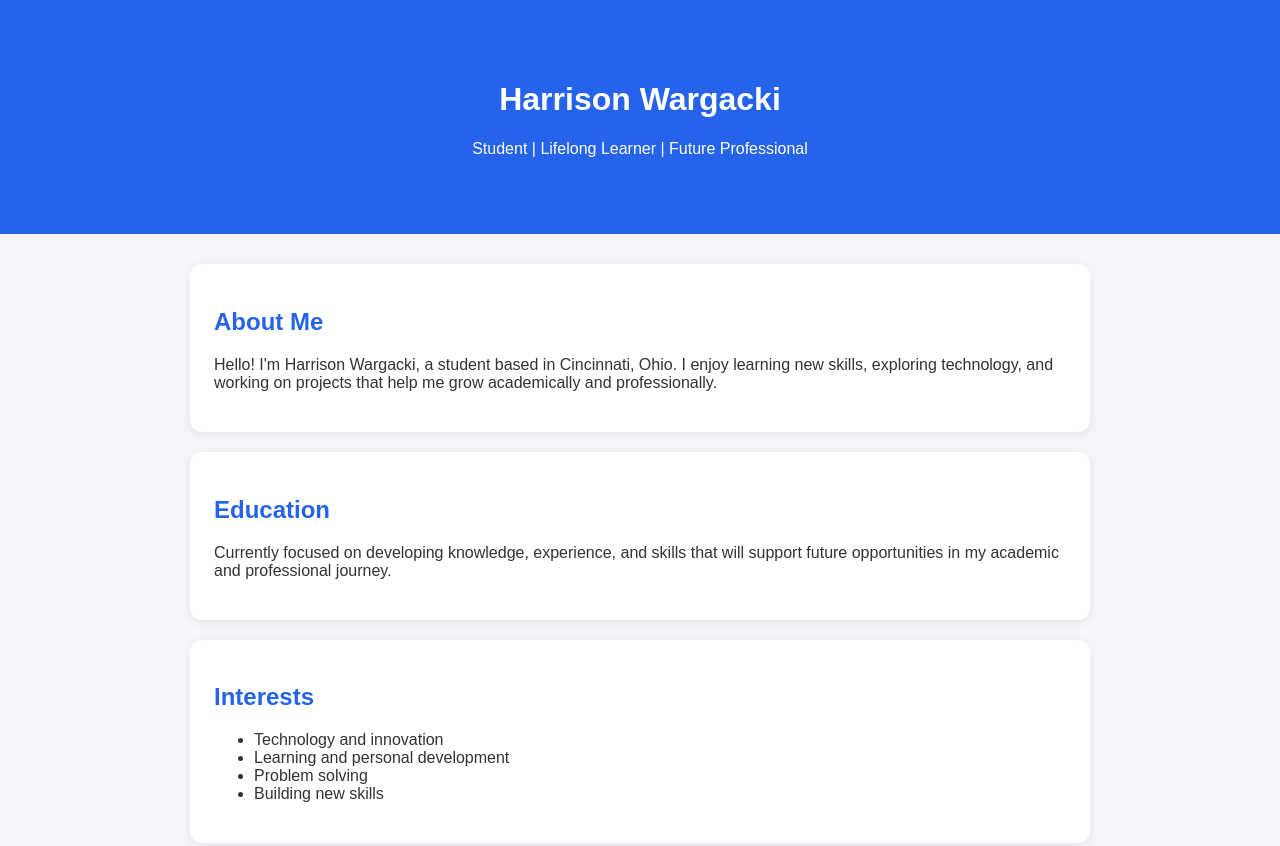
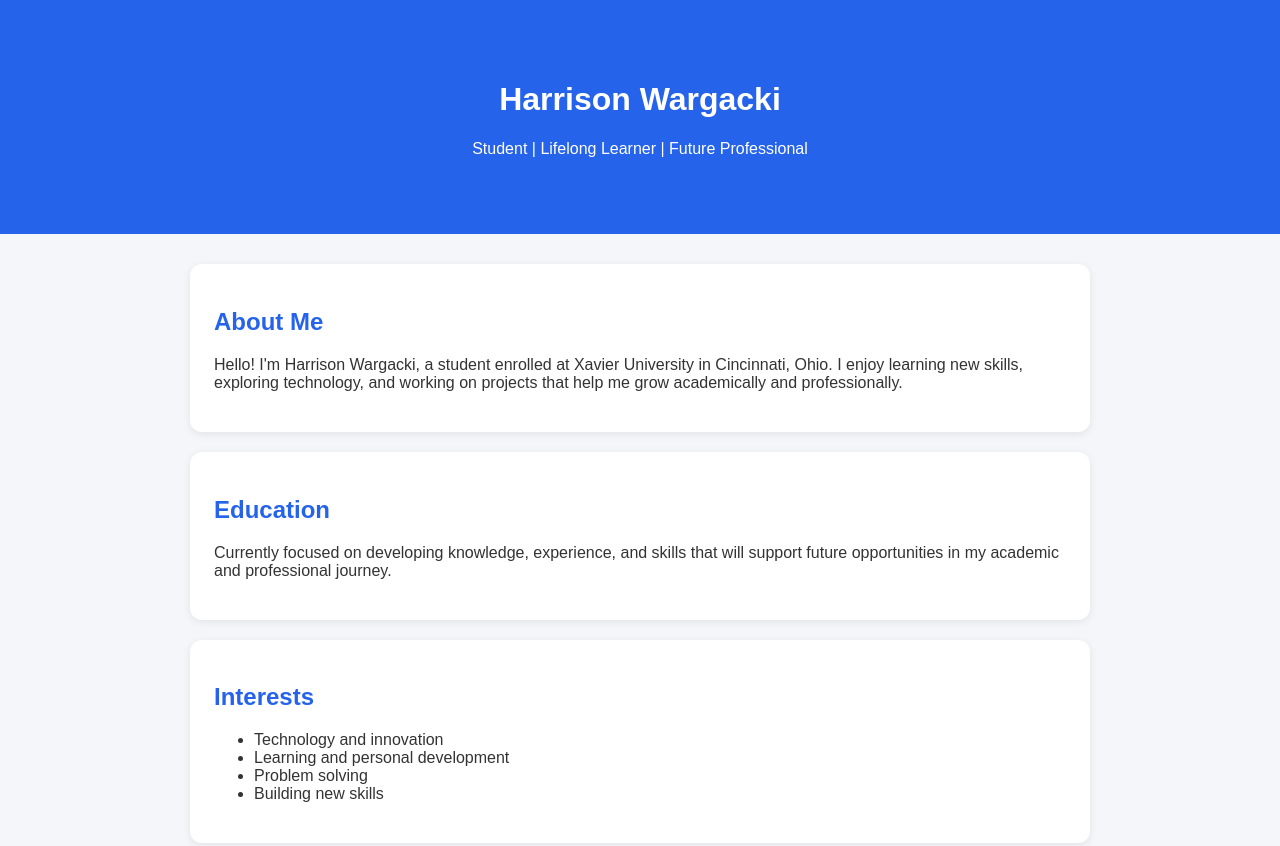
Before and after one commit to hwargacki1/hwargacki1.github.io, a plain HTML site: page index.html in a window 1280 px wide. Shown: the top 846 px of the page. Drawn offline with Linux system fonts and the light colour scheme.

Commit message:
Update personal introduction in index.html

```diff
--- a/index.html
+++ b/index.html
@@ -21,7 +21,7 @@ footer{text-align:center;padding:20px;color:#666}
 <main>
 <div class="section">
 <h2>About Me</h2>
-<p>Hello! I'm Harrison Wargacki, a student based in Cincinnati, Ohio. I enjoy learning new skills, exploring technology, and working on projects that help me grow academically and professionally.</p>
+<p>Hello! I'm Harrison Wargacki, a student enrolled at Xavier University in Cincinnati, Ohio. I enjoy learning new skills, exploring technology, and working on projects that help me grow academically and professionally.</p>
 </div>
 <div class="section">
 <h2>Education</h2>
```
